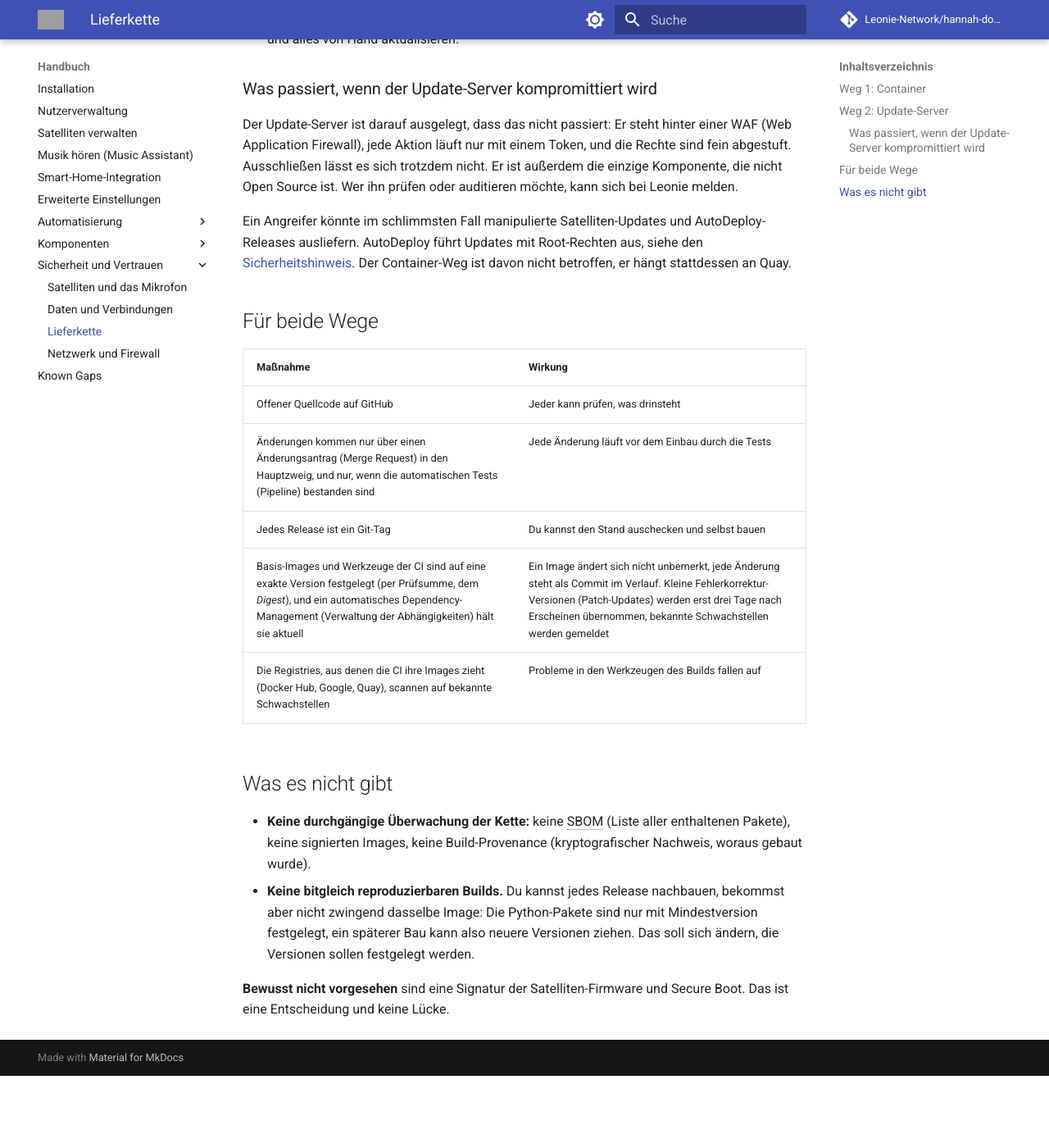
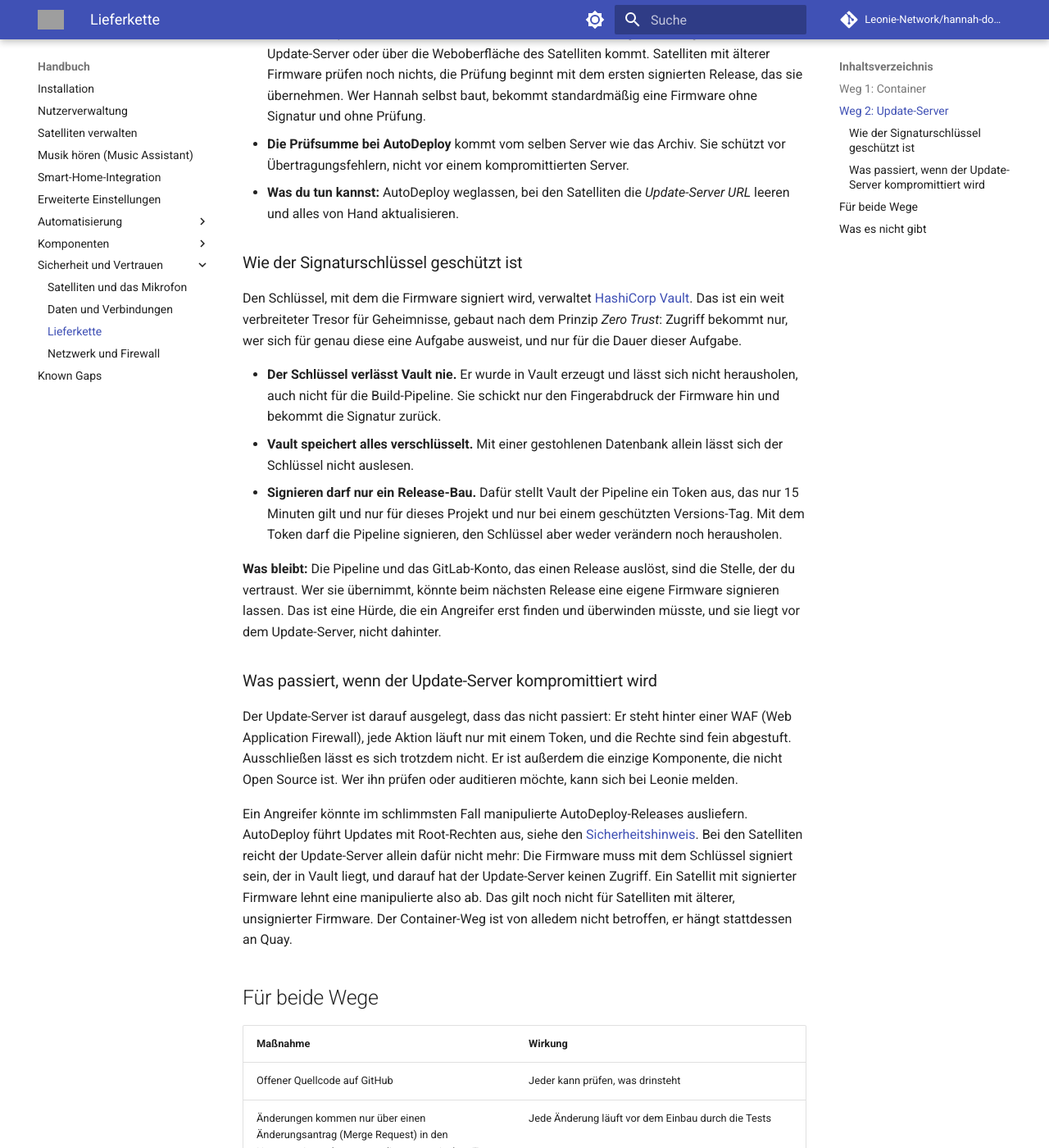
Before and after one commit to Leonie-Network/hannah-docs, an MkDocs documentation site: the page built from docs/manual/security/supply-chain.md, in a window 1280 px wide and 1400 px high, scrolled down 1112 px. Shown: the whole window at 82% size. Built offline with MkDocs 1.6.1 and Material for MkDocs 9.7.7, drawn with Linux system fonts in a browser that asks for light colours; comment, search, counter and statistics services are not loaded; before the commit the page ends 2424 px from its top, so only the background shows below that; some of the changed text lies outside the part shown; grey boxes are pictures that could not be loaded.

Commit message:
docs(manual): satellite firmware of releases is signed
The security pages said that a signature of the satellite firmware is not
provided. Since 0.105.0 the firmware of a release is signed with a key that
lives in HashiCorp Vault and a satellite with signed firmware only accepts
updates signed with it. Self-built firmware stays unsigned.

- supply chain: signed firmware on the update server path, new section on how
  the signing key is protected (and what remains: the pipeline), compromised
  update server now only affects AutoDeploy and unsigned satellites, closing
  statement says Secure Boot is the part that is deliberately not provided
- satellites: manipulated firmware paragraph, signature versus physical access
- overview: trust table row of the update server

Co-Authored-By: Claude Sonnet 5.5 <noreply@anthropic.com>

```diff
--- a/docs/manual/security/supply-chain.md
+++ b/docs/manual/security/supply-chain.md
@@ -32,10 +32,41 @@ die Installation ohne Docker.
 
 - **HTTPS mit Token.** Der Satellit prüft das Zertifikat des Servers. Startet eine neue
   Firmware nicht, fällt er auf die alte zurück.
+- **Die Firmware der Satelliten ist signiert.** Seit Version 0.105.0 trägt die Firmware
+  jedes Releases eine Signatur, die ihre Echtheit bestätigt. Den Schlüssel dazu verwaltet
+  HashiCorp Vault, siehe
+  [Wie der Signaturschlüssel geschützt ist](#wie-der-signaturschlussel-geschutzt-ist). Ein
+  Satellit mit signierter Firmware nimmt ein Update nur an, wenn es mit demselben Schlüssel
+  signiert ist, egal ob es über den Update-Server oder über die Weboberfläche des
+  Satelliten kommt. Satelliten mit älterer Firmware prüfen
+  noch nichts, die Prüfung beginnt mit dem ersten signierten Release, das sie übernehmen.
+  Wer Hannah selbst baut, bekommt standardmäßig eine Firmware ohne Signatur und ohne Prüfung.
 - **Die Prüfsumme bei AutoDeploy** kommt vom selben Server wie das Archiv. Sie schützt vor
   Übertragungsfehlern, nicht vor einem kompromittierten Server.
 - **Was du tun kannst:** AutoDeploy weglassen, bei den Satelliten die *Update-Server URL*
   leeren und alles von Hand aktualisieren.
+
+### Wie der Signaturschlüssel geschützt ist
+
+Den Schlüssel, mit dem die Firmware signiert wird, verwaltet
+[HashiCorp Vault](https://www.vaultproject.io/). Das ist ein weit verbreiteter Tresor für
+Geheimnisse, gebaut nach dem Prinzip *Zero Trust*: Zugriff bekommt nur, wer sich für genau
+diese eine Aufgabe ausweist, und nur für die Dauer dieser Aufgabe.
+
+- **Der Schlüssel verlässt Vault nie.** Er wurde in Vault erzeugt und lässt sich nicht
+  herausholen, auch nicht für die Build-Pipeline. Sie schickt nur den Fingerabdruck der
+  Firmware hin und bekommt die Signatur zurück.
+- **Vault speichert alles verschlüsselt.** Mit einer gestohlenen Datenbank allein lässt
+  sich der Schlüssel nicht auslesen.
+- **Signieren darf nur ein Release-Bau.** Dafür stellt Vault der Pipeline ein Token aus, das
+  nur 15 Minuten gilt und nur für dieses Projekt und nur bei einem geschützten
+  Versions-Tag. Mit dem Token darf die Pipeline signieren, den Schlüssel aber weder
+  verändern noch herausholen.
+
+**Was bleibt:** Die Pipeline und das GitLab-Konto, das einen Release auslöst, sind die Stelle,
+der du vertraust. Wer sie übernimmt, könnte beim nächsten Release eine eigene Firmware
+signieren lassen. Das ist eine Hürde, die ein Angreifer erst finden und überwinden müsste,
+und sie liegt vor dem Update-Server, nicht dahinter.
 
 ### Was passiert, wenn der Update-Server kompromittiert wird
 
@@ -45,10 +76,14 @@ fein abgestuft. Ausschließen lässt es sich trotzdem nicht. Er ist außerdem di
 Komponente, die nicht Open Source ist. Wer ihn prüfen oder auditieren möchte, kann sich bei
 Leonie melden.
 
-Ein Angreifer könnte im schlimmsten Fall manipulierte Satelliten-Updates und
-AutoDeploy-Releases ausliefern. AutoDeploy führt Updates mit Root-Rechten aus, siehe den
-[Sicherheitshinweis](../../components/autodeploy/index.md). Der Container-Weg ist davon
-nicht betroffen, er hängt stattdessen an Quay.
+Ein Angreifer könnte im schlimmsten Fall manipulierte AutoDeploy-Releases ausliefern.
+AutoDeploy führt Updates mit Root-Rechten aus, siehe den
+[Sicherheitshinweis](../../components/autodeploy/index.md). Bei den Satelliten reicht der
+Update-Server allein dafür nicht mehr: Die Firmware muss mit dem Schlüssel signiert sein,
+der in Vault liegt, und darauf hat der Update-Server keinen Zugriff. Ein Satellit mit
+signierter Firmware lehnt eine manipulierte also ab. Das gilt noch nicht für
+Satelliten mit älterer, unsignierter Firmware. Der Container-Weg ist von alledem nicht
+betroffen, er hängt stattdessen an Quay.
 
 ## Für beide Wege
 
@@ -63,12 +98,14 @@ nicht betroffen, er hängt stattdessen an Quay.
 ## Was es nicht gibt
 
 - **Keine durchgängige Überwachung der Kette:** keine SBOM (Liste aller enthaltenen
-  Pakete), keine signierten Images, keine Build-Provenance (kryptografischer Nachweis,
-  woraus gebaut wurde).
+  Pakete), keine signierten Container-Images, keine Build-Provenance (kryptografischer
+  Nachweis, woraus gebaut wurde). Signiert ist nur die Firmware der Satelliten.
 - **Keine bitgleich reproduzierbaren Builds.** Du kannst jedes Release nachbauen, bekommst
   aber nicht zwingend dasselbe Image: Die Python-Pakete sind nur mit Mindestversion
   festgelegt, ein späterer Bau kann also neuere Versionen ziehen. Das soll sich ändern, die
   Versionen sollen festgelegt werden.
 
-**Bewusst nicht vorgesehen** sind eine Signatur der Satelliten-Firmware und Secure Boot.
-Das ist eine Entscheidung und keine Lücke.
+**Bewusst nicht vorgesehen** ist Secure Boot. Die Signatur der Satelliten-Firmware prüft nur
+Updates, die auf einen Satelliten kommen. Sie schützt nicht vor jemandem, der den
+Satelliten in der Hand hat und ihn über den UART-Header neu beschreibt. Das ist eine
+Entscheidung und keine Lücke.
```
Also changed, not shown: docs/manual/security/index.md (+1 -1 lines), docs/manual/security/satellites.md (+12 -6 lines).
